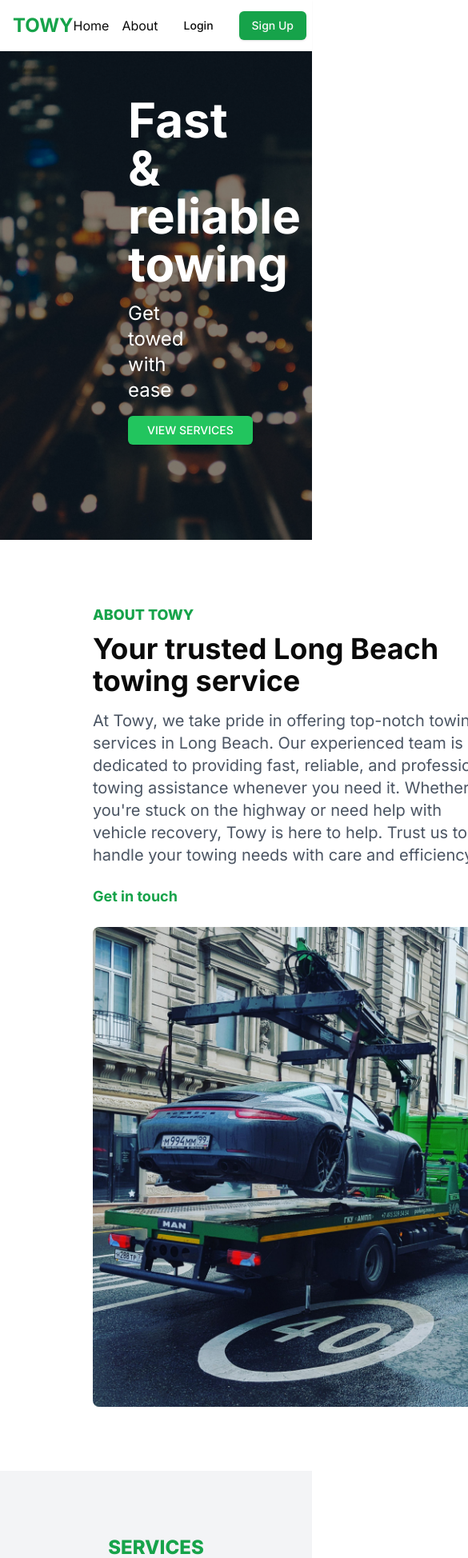
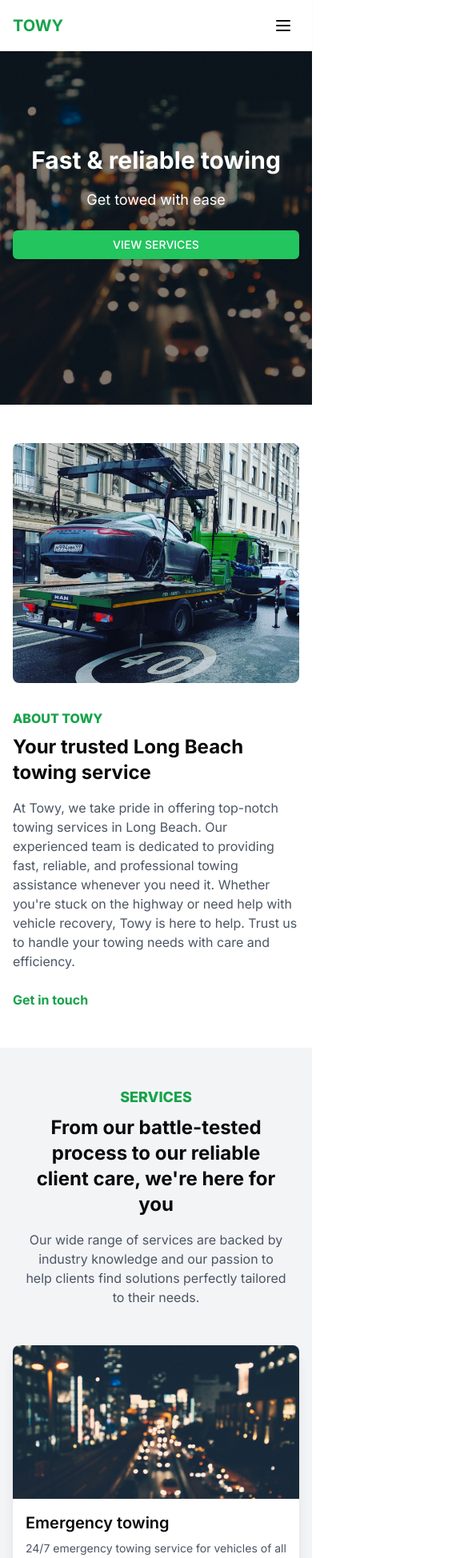
Before and after one commit to Anoopreddy123/Towy-ui, a Next.js app: page / in a window 390 px wide. Shown: the top 1948 px of the page at 80% size, 585 px wide, since content can reach past the window. Built offline with nearby package versions, Linux system fonts and the light colour scheme.

Commit message:
Make website mobile-responsive with hamburger menu, responsive layouts, and touch-friendly design

```diff
--- a/app/layout.tsx
+++ b/app/layout.tsx
@@ -10,6 +10,7 @@ const inter = Inter({ subsets: ["latin"] })
 export const metadata: Metadata = {
   title: "TOWY - Fast & Reliable Towing Services",
   description: "Professional towing services in Long Beach. Available 24/7 for emergency towing, roadside assistance, and vehicle recovery.",
+  viewport: "width=device-width, initial-scale=1",
 }
 
 export default function RootLayout({
@@ -19,7 +20,9 @@ export default function RootLayout({
 }) {
   return (
     <html lang="en">
-
+      <head>
+        <meta name="viewport" content="width=device-width, initial-scale=1" />
+      </head>
       <body className={inter.className}>
         <AuthProvider>
           <Navbar />
--- a/app/login/page.tsx
+++ b/app/login/page.tsx
@@ -5,7 +5,7 @@ import { Label } from "@/components/ui/label"
 
 export default function LoginPage() {
     return (
-        <div className="container mx-auto py-20">
+        <div className="container mx-auto py-12 md:py-20 px-4">
             <LoginForm />
         </div>
     )
--- a/app/signup/page.tsx
+++ b/app/signup/page.tsx
@@ -2,7 +2,7 @@ import { SignupForm } from "@/components/signup-form"
 
 export default function SignupPage() {
     return (
-        <div className="container mx-auto py-20">
+        <div className="container mx-auto py-12 md:py-20 px-4">
             <SignupForm />
         </div>
     )
--- a/components/about-section.tsx
+++ b/components/about-section.tsx
@@ -3,25 +3,25 @@ import Image from "next/image"
 
 export function AboutSection() {
   return (
-    <section className="py-20">
+    <section className="py-12 md:py-20">
       <div className="container mx-auto px-4">
-        <div className="grid md:grid-cols-2 gap-6 items-center ml-[100px]">
-          <div className="max-w-lg pr-1">
-            <div className="text-green-600 mb-2 text-lg font-extrabold">ABOUT TOWY</div>
-            <h2 className="text-4xl font-bold mb-4">
+        <div className="grid grid-cols-1 md:grid-cols-2 gap-8 md:gap-6 items-center md:ml-[100px]">
+          <div className="max-w-lg md:pr-1 order-2 md:order-1">
+            <div className="text-green-600 mb-2 text-base md:text-lg font-extrabold">ABOUT TOWY</div>
+            <h2 className="text-2xl md:text-4xl font-bold mb-4">
               Your trusted Long Beach towing service
             </h2>
-            <p className="text-gray-600 mb-6 text-xl">
+            <p className="text-gray-600 mb-6 text-base md:text-xl">
               At Towy, we take pride in offering top-notch towing services in Long Beach. Our experienced team is dedicated to providing fast, reliable, and professional towing assistance whenever you need it. Whether you&apos;re stuck on the highway or need help with vehicle recovery, Towy is here to help. Trust us to handle your towing needs with care and efficiency.
             </p>
             <Link
               href="/contact"
-              className="inline-block text-green-600 hover:text-green-700 font-bold text-lg"
+              className="inline-block text-green-600 hover:text-green-700 font-bold text-base md:text-lg"
             >
               Get in touch
             </Link>
           </div>
-          <div className="relative h-[600px] w-[600px]">
+          <div className="relative h-[300px] md:h-[600px] w-full md:w-[600px] order-1 md:order-2">
             <Image
               src="/images/backgrounds/porsche.jpeg"
               alt="Tow truck lifting a car"
--- a/components/hero-section.tsx
+++ b/components/hero-section.tsx
@@ -2,28 +2,28 @@ import { Button } from "@/components/ui/button"
 
 export function HeroSection() {
   return (
-    <section className="relative h-[80vh] overflow-hidden">
-      {}
+    <section className="relative h-[60vh] md:h-[80vh] overflow-hidden">
+      {/* Background Image */}
       <div
         className="absolute inset-0 bg-cover bg-center bg-no-repeat"
         style={{
           backgroundImage: "url('/images/backgrounds/tow.jpeg')",
         }}
       />
-      {/* Dark overlay - absolute instead of fixed */}
+      {/* Dark overlay */}
       <div className="absolute inset-0 bg-black/50" />
 
-      {/* Scrollable content */}
-      <div className="relative h-full flex flex-col justify-center container mx-auto px-40 pl-50">
-        <div>
-          <h1 className="text-6xl font-bold text-white mb-4">
+      {/* Content */}
+      <div className="relative h-full flex flex-col justify-center container mx-auto px-4 md:px-8 lg:px-40">
+        <div className="text-center md:text-left">
+          <h1 className="text-3xl md:text-5xl lg:text-6xl font-bold text-white mb-4 leading-tight">
             Fast & reliable towing
           </h1>
-          <p className="text-2xl text-white mb-4">
+          <p className="text-lg md:text-xl lg:text-2xl text-white mb-6 md:mb-8">
             Get towed with ease
           </p>
           <Button
-            className="bg-green-500 hover:bg-green-600 text-white px-6 py-2 rounded-md text-sm font-medium transition-colors uppercase"
+            className="bg-green-500 hover:bg-green-600 text-white px-6 py-3 md:px-8 md:py-4 rounded-md text-sm md:text-base font-medium transition-colors uppercase w-full md:w-auto"
           >
             View Services
           </Button>
--- a/components/login-form.tsx
+++ b/components/login-form.tsx
@@ -62,10 +62,10 @@ export function LoginForm() {
   }
 
   return (
-    <div className="w-full max-w-md mx-auto space-y-8">
+    <div className="w-full max-w-sm md:max-w-md mx-auto space-y-6 md:space-y-8">
       <div className="text-center">
-        <h2 className="text-2xl font-bold">Login</h2>
-        <p className="text-gray-600 mt-2">Enter your credentials to access your account</p>
+        <h2 className="text-xl md:text-2xl font-bold">Login</h2>
+        <p className="text-gray-600 mt-2 text-sm md:text-base">Enter your credentials to access your account</p>
       </div>
 
       <form onSubmit={onSubmit} className="space-y-4">
--- a/components/navbar.tsx
+++ b/components/navbar.tsx
@@ -10,15 +10,18 @@ import {
     DropdownMenuItem,
     DropdownMenuTrigger,
 } from "@/components/ui/dropdown-menu"
-import { UserCircle } from "lucide-react"
+import { UserCircle, Menu, X } from "lucide-react"
+import { useState } from "react"
 
 export default function Navbar() {
     const { user, isLoading, logout } = useAuth()
     const router = useRouter()
+    const [isMobileMenuOpen, setIsMobileMenuOpen] = useState(false)
 
     const handleLogout = () => {
         logout()
         router.push('/')
+        setIsMobileMenuOpen(false)
     }
 
     if (isLoading) return null;
@@ -27,13 +30,14 @@ export default function Navbar() {
         <nav className="fixed w-full bg-white z-50 shadow-sm">
             <div className="container mx-auto px-4">
                 <div className="flex items-center justify-between h-16">
-                    <Link href="/" className="text-2xl font-bold text-green-600">
+                    <Link href="/" className="text-xl md:text-2xl font-bold text-green-600">
                         TOWY
                     </Link>
 
-                    <div className="flex items-center gap-4">
-                        <Link href="/" className="hover:text-green-600">Home</Link>
-                        <Link href="/about" className="hover:text-green-600">About</Link>
+                    {/* Desktop Menu */}
+                    <div className="hidden md:flex items-center gap-4">
+                        <Link href="/" className="hover:text-green-600 transition-colors">Home</Link>
+                        <Link href="/about" className="hover:text-green-600 transition-colors">About</Link>
 
                         {user && (
                             <>
@@ -41,7 +45,9 @@ export default function Navbar() {
                                     <DropdownMenuTrigger asChild>
                                         <Button variant="ghost" className="flex items-center gap-2">
                                             <UserCircle className="h-5 w-5" />
-                                            {user.businessName || user.name || user.email}
+                                            <span className="hidden lg:inline">
+                                                {user.businessName || user.name || user.email}
+                                            </span>
                                         </Button>
                                     </DropdownMenuTrigger>
                                     <DropdownMenuContent align="end">
@@ -80,7 +86,109 @@ export default function Navbar() {
                             </div>
                         )}
                     </div>
+
+                    {/* Mobile Menu Button */}
+                    <button
+                        className="md:hidden p-2"
+                        onClick={() => setIsMobileMenuOpen(!isMobileMenuOpen)}
+                    >
+                        {isMobileMenuOpen ? (
+                            <X className="h-6 w-6" />
+                        ) : (
+                            <Menu className="h-6 w-6" />
+                        )}
+                    </button>
                 </div>
+
+                {/* Mobile Menu */}
+                {isMobileMenuOpen && (
+                    <div className="md:hidden bg-white border-t border-gray-200 py-4">
+                        <div className="flex flex-col space-y-4 px-4">
+                            <Link
+                                href="/"
+                                className="hover:text-green-600 transition-colors"
+                                onClick={() => setIsMobileMenuOpen(false)}
+                            >
+                                Home
+                            </Link>
+                            <Link
+                                href="/about"
+                                className="hover:text-green-600 transition-colors"
+                                onClick={() => setIsMobileMenuOpen(false)}
+                            >
+                                About
+                            </Link>
+
+                            {user && (
+                                <>
+                                    <Button
+                                        variant="ghost"
+                                        className="justify-start"
+                                        onClick={() => {
+                                            router.push(user.role === 'provider' ? '/provider/dashboard' : '/dashboard')
+                                            setIsMobileMenuOpen(false)
+                                        }}
+                                    >
+                                        Dashboard
+                                    </Button>
+                                    {user.role === 'customer' && (
+                                        <Button
+                                            variant="ghost"
+                                            className="justify-start"
+                                            onClick={() => {
+                                                router.push('/request-service')
+                                                setIsMobileMenuOpen(false)
+                                            }}
+                                        >
+                                            Request Service
+                                        </Button>
+                                    )}
+                                    <Button
+                                        variant="ghost"
+                                        className="justify-start"
+                                        onClick={() => {
+                                            router.push('/profile')
+                                            setIsMobileMenuOpen(false)
+                                        }}
+                                    >
+                                        Profile
+                                    </Button>
+                                    <Button
+                                        variant="ghost"
+                                        className="justify-start text-red-600"
+                                        onClick={handleLogout}
+                                    >
+                                        Logout
+                                    </Button>
+                                </>
+                            )}
+
+                            {!user && (
+                                <div className="flex flex-col space-y-2 pt-4 border-t border-gray-200">
+                                    <Button
+                                        variant="ghost"
+                                        className="justify-start"
+                                        onClick={() => {
+                                            router.push('/login')
+                                            setIsMobileMenuOpen(false)
+                                        }}
+                                    >
+                                        Login
+                                    </Button>
+                                    <Button
+                                        className="bg-green-600 hover:bg-green-700 justify-start"
+                                        onClick={() => {
+                                            router.push('/signup')
+                                            setIsMobileMenuOpen(false)
+                                        }}
+                                    >
+                                        Sign Up
+                                    </Button>
+                                </div>
+                            )}
+                        </div>
+                    </div>
+                )}
             </div>
         </nav>
     )
--- a/components/service-card.tsx
+++ b/components/service-card.tsx
@@ -15,14 +15,14 @@ export function ServiceCard({ title, description, image, href }: {
           alt={title}
           width={500}
           height={300}
-          className="w-full h-72 object-cover"
+          className="w-full h-48 md:h-72 object-cover"
         />
-        <div className="p-8">
-          <h3 className="text-2xl font-semibold mb-3 flex items-center group">
+        <div className="p-4 md:p-8">
+          <h3 className="text-xl md:text-2xl font-semibold mb-2 md:mb-3 flex items-center group">
             {title}
             <span className="ml-2 opacity-0 group-hover:opacity-100 transition-opacity">→</span>
           </h3>
-          <p className="text-gray-600 text-lg">
+          <p className="text-gray-600 text-sm md:text-lg">
             {description}
           </p>
         </div>
--- a/components/services-section.tsx
+++ b/components/services-section.tsx
@@ -41,18 +41,18 @@ export function ServicesSection() {
   ]
 
   return (
-    <section className="py-20 bg-gray-100">
+    <section className="py-12 md:py-20 bg-gray-100">
       <div className="container mx-auto px-4">
-        <div className="text-center mb-16">
-          <div className="text-green-600 text-2xl mb-2 font-extrabold">SERVICES</div>
-          <h2 className="text-5xl font-bold mb-4">
+        <div className="text-center mb-12 md:mb-16">
+          <div className="text-green-600 text-lg md:text-2xl mb-2 font-extrabold">SERVICES</div>
+          <h2 className="text-2xl md:text-4xl lg:text-5xl font-bold mb-4 px-4">
             From our battle-tested process to our reliable client care, we&apos;re here for you
           </h2>
-          <p className="text-gray-600 text-xl max-w-3xl mx-auto">
+          <p className="text-gray-600 text-base md:text-xl max-w-3xl mx-auto px-4">
             Our wide range of services are backed by industry knowledge and our passion to help clients find solutions perfectly tailored to their needs.
           </p>
         </div>
-        <div className="grid md:grid-cols-2 lg:grid-cols-3 gap-10">
+        <div className="grid grid-cols-1 md:grid-cols-2 lg:grid-cols-3 gap-6 md:gap-10">
           {services.map((service) => (
             <ServiceCard key={service.title} {...service} />
           ))}
```
Also changed, not shown: components/contact-form.tsx (+17 -17 lines), components/signup-form.tsx (+5 -4 lines).
